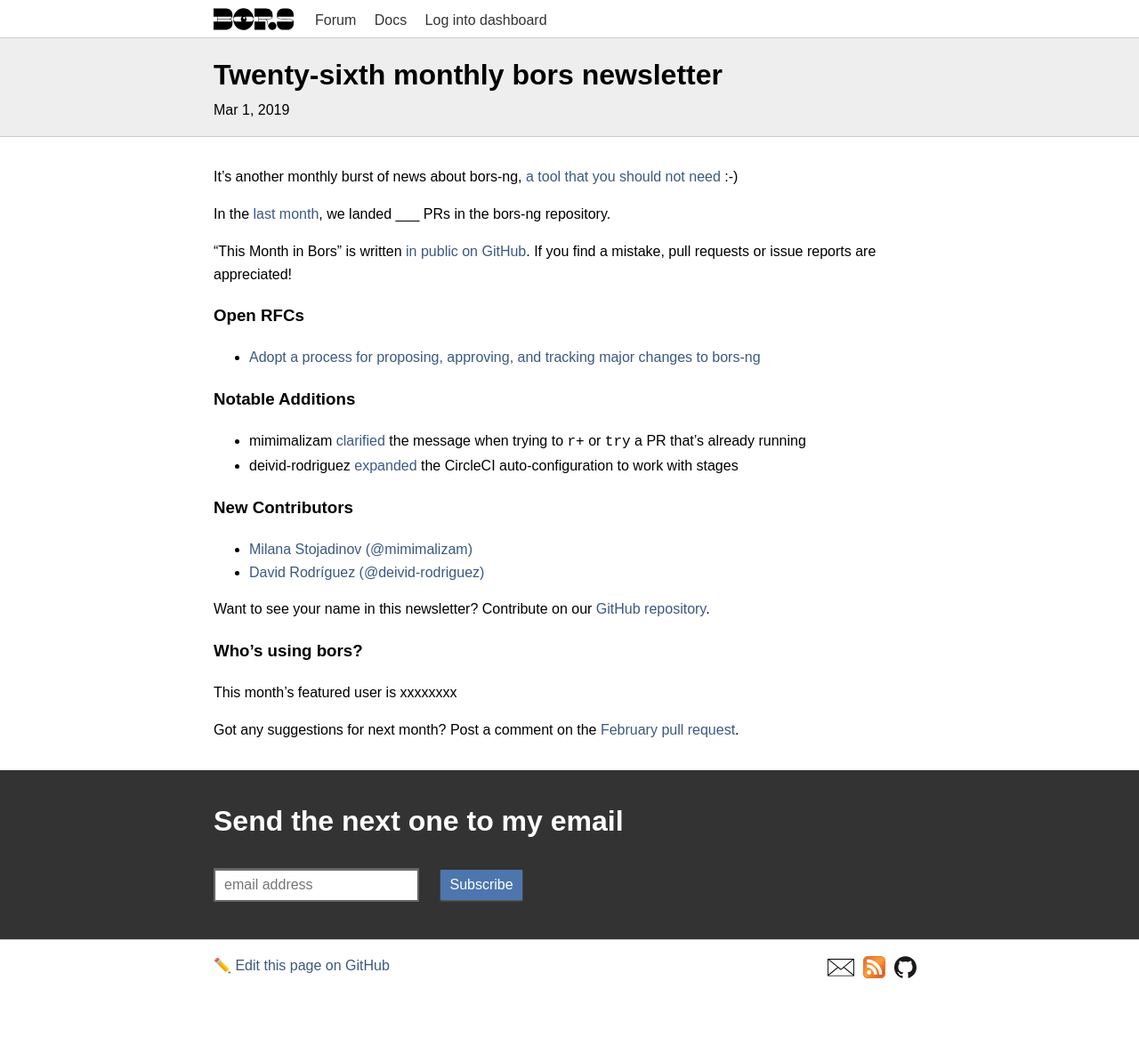
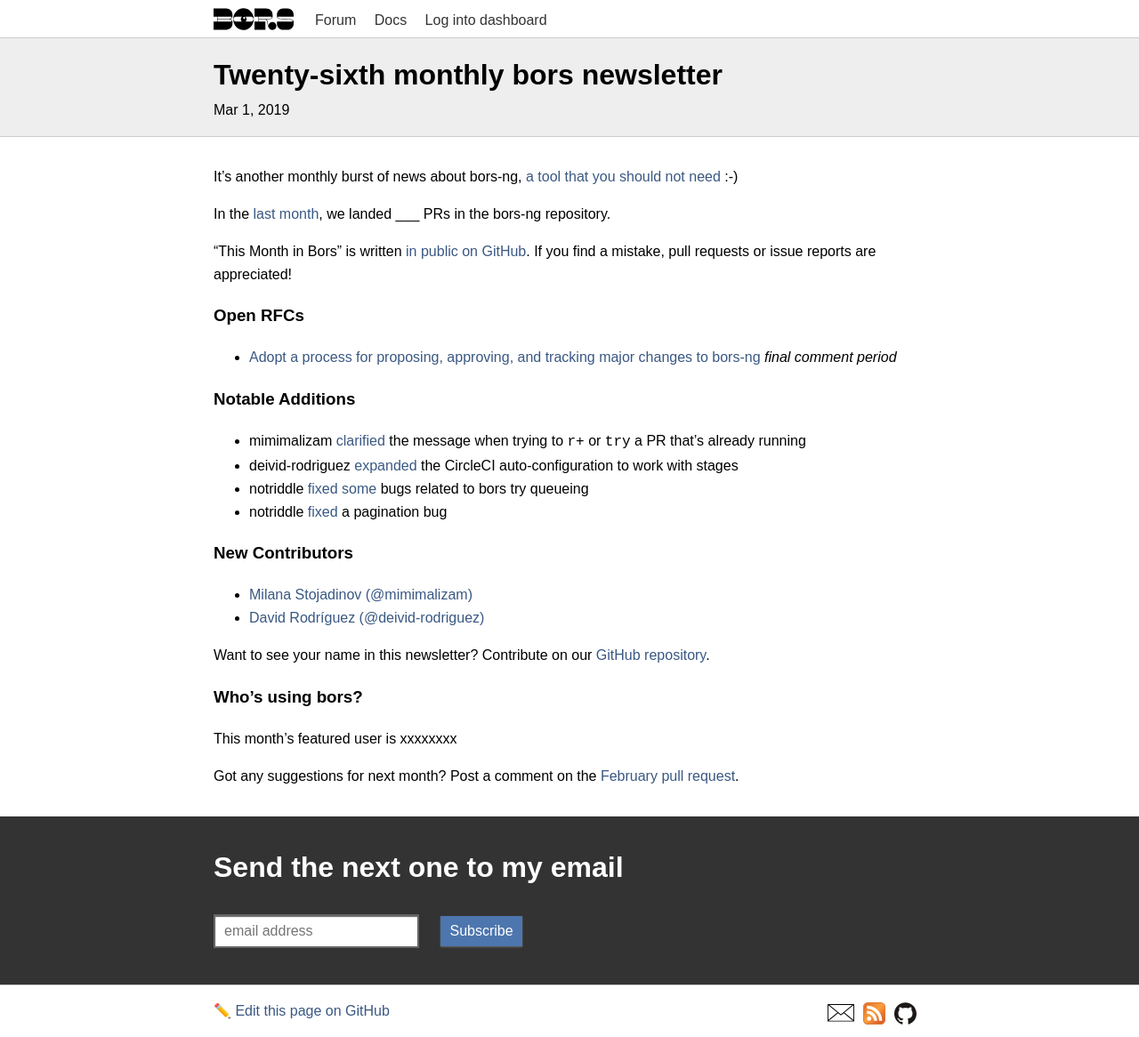
Before and after one commit to bors-ng/bors-ng.github.io, a Jekyll site: the page built from _posts/2019-03-01-tmib-26.md, in a window 1280 px wide. Shown: the whole page at 89% size. Built offline with Jekyll 4.4.1, drawn with Linux system fonts in a browser that asks for light colours; before the commit the page ends 1115 px from its top, so only the background shows below that.

Commit message:
Add bors-ng/bors-ng#596, bors-ng/bors-ng#597, bors-ng/bors-ng#601

```diff
--- a/_posts/2019-03-01-tmib-26.md
+++ b/_posts/2019-03-01-tmib-26.md
@@ -19,13 +19,15 @@
 
 ### Open RFCs
 
-* [Adopt a process for proposing, approving, and tracking major changes to bors-ng](https://forum.bors.tech/t/adopt-a-process-for-proposing-approving-and-tracking-major-changes-to-bors-ng/296)
+* [Adopt a process for proposing, approving, and tracking major changes to bors-ng](https://forum.bors.tech/t/adopt-a-process-for-proposing-approving-and-tracking-major-changes-to-bors-ng/296) *final comment period*
 
 
 ### Notable Additions
 
 * mimimalizam [clarified](https://github.com/bors-ng/bors-ng/pull/590) the message when trying to `r+` or `try` a PR that's already running
 * deivid-rodriguez [expanded](https://github.com/bors-ng/bors-ng/pull/599) the CircleCI auto-configuration to work with stages
+* notriddle [fixed](https://github.com/bors-ng/bors-ng/pull/596) [some](https://github.com/bors-ng/bors-ng/pull/597) bugs related to bors try queueing
+* notriddle [fixed](https://github.com/bors-ng/bors-ng/pull/601) a pagination bug
 
 
 ### New Contributors
```
